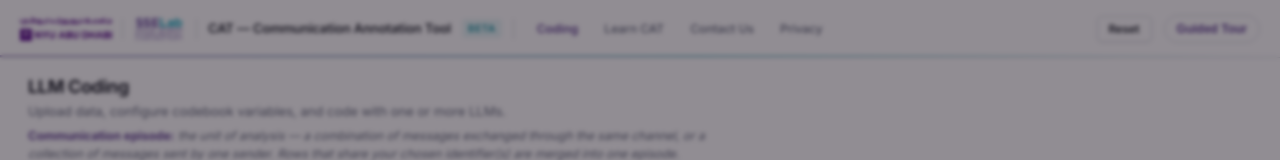
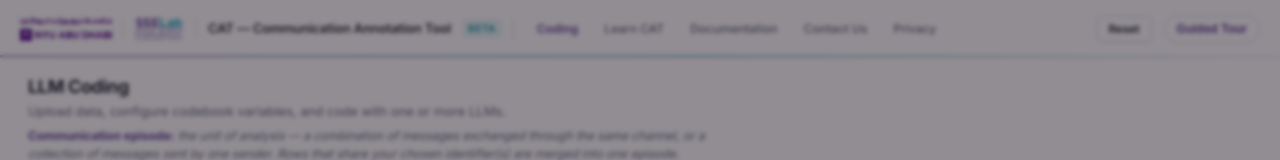
Before and after one commit to jeongk31/ssel_llm_tool, a Next.js app in the folder frontend/: page / in a window 1280 px wide. Shown: the top 160 px of the page. Built offline with nearby package versions, Linux system fonts and the light colour scheme.

Commit message:
Add research documentation tab (#19)

```diff
--- a/frontend/src/app/globals.css
+++ b/frontend/src/app/globals.css
@@ -303,6 +303,37 @@ body{
 .contact-err{color:var(--bad);font-size:12.5px}
 .contact-sent{color:var(--good,#16a34a);font-size:13.5px;font-weight:600;margin-top:12px}
 @media(max-width:560px){.contact-row{grid-template-columns:1fr}}
+
+/* Documentation papers */
+.documentation-body{max-width:1080px;margin:0 auto}
+.documentation-list{display:flex;flex-direction:column;gap:18px}
+.documentation-paper{
+  background:var(--surface);border:1px solid var(--border);border-radius:10px;
+  padding:24px 26px;box-shadow:0 2px 10px rgba(0,0,0,.04);
+}
+.documentation-paper-type{
+  display:inline-flex;align-items:center;margin-bottom:10px;padding:3px 8px;
+  border-radius:999px;background:var(--purple-bg);color:var(--purple);
+  font-size:10.5px;font-weight:700;text-transform:uppercase;letter-spacing:.04em;
+}
+.documentation-paper h2{
+  max-width:900px;font-size:19px;line-height:1.35;letter-spacing:-.015em;color:var(--text);
+}
+.documentation-paper h3{
+  margin-top:18px;margin-bottom:7px;font-size:11px;font-weight:700;
+  text-transform:uppercase;letter-spacing:.05em;color:var(--text-3);
+}
+.documentation-paper p{font-size:13.5px;line-height:1.75;color:var(--text-2)}
+.documentation-paper-actions{display:flex;align-items:center;margin-top:18px}
+.documentation-link-pending{
+  display:inline-flex;padding:6px 10px;border:1px solid var(--border);border-radius:6px;
+  background:var(--bg);font-size:12px;font-weight:600;color:var(--text-3);
+}
+@media(max-width:640px){
+  .documentation-body{padding:16px}
+  .documentation-paper{padding:18px}
+  .documentation-paper h2{font-size:17px}
+}
 
 /* demo placeholder (shown until the video file exists) */
 .demo-placeholder{display:flex;flex-direction:column;align-items:center;justify-content:center;gap:8px;
--- a/frontend/src/app/page.tsx
+++ b/frontend/src/app/page.tsx
@@ -965,7 +965,7 @@ function buildSlotPayload(slot: ModelSlot) {
 // ── Component ─────────────────────────────────────────────────────────────────
 
 export default function Home() {
-  const [activeTool, setActiveTool] = useState<"coding" | "instructions" | "contact">("coding");
+  const [activeTool, setActiveTool] = useState<"coding" | "instructions" | "documentation" | "contact">("coding");
   const [analyticsConsent, setAnalyticsConsent] = useState<"loading" | "undecided" | "accepted" | "rejected">("loading");
   const [tourOpen, setTourOpen] = useState(false);
   const [showWelcome, setShowWelcome] = useState(false);
@@ -1946,7 +1946,11 @@ export default function Home() {
       setRunComplete(s.runComplete as { total_rows: number; coded_rows: number; file_path: string } | null);
       setValidationReport(s.validationReport as ValidationReport | null);
       const restoredTool = s.activeTool;
-      setActiveTool(restoredTool === "instructions" || restoredTool === "contact" ? restoredTool : "coding");
+      setActiveTool(
+        restoredTool === "instructions" || restoredTool === "documentation" || restoredTool === "contact"
+          ? restoredTool
+          : "coding",
+      );
       setUploadAvailability(s.uploadAvailability as UploadAvailability);
       setUploadMeta(s.uploadMeta as StoredUploadMetadata | null);
       setUploadError(s.uploadError as string);
@@ -3059,6 +3063,7 @@ ${PDF_WATERMARK_HTML}
           <div className="topbar-tabs">
             <button className={`topbar-tab ${activeTool === "coding" ? "active" : ""}`} onClick={() => setActiveTool("coding")}>Coding</button>
             <button className={`topbar-tab ${activeTool === "instructions" ? "active" : ""}`} onClick={() => setActiveTool("instructions")}>Learn CAT</button>
+            <button className={`topbar-tab ${activeTool === "documentation" ? "active" : ""}`} onClick={() => setActiveTool("documentation")}>Documentation</button>
             <button className={`topbar-tab ${activeTool === "contact" ? "active" : ""}`} onClick={() => setActiveTool("contact")}>Contact Us</button>
             <button className="topbar-tab" onClick={() => { setShowWelcome(false); setAnalyticsConsent("undecided"); }}>Privacy</button>
           </div>
@@ -3808,6 +3813,44 @@ ${PDF_WATERMARK_HTML}
 
           {activeTool === "instructions" && <Instructions />}
 
+          {activeTool === "documentation" && (
+            <div className="tool-page active">
+              <div className="tool-header">
+                <div>
+                  <h1>Documentation</h1>
+                  <p className="tool-desc">Research papers describing CAT and the methodology behind LLM-based coding of experimental communication.</p>
+                </div>
+              </div>
+              <div className="tool-body documentation-body">
+                <div className="documentation-list">
+                  <article className="documentation-paper">
+                    <div className="documentation-paper-type">Methodology paper</div>
+                    <h2>Are LLMs reliable coders of communication content in economic experiments?</h2>
+                    <h3>Abstract</h3>
+                    <p>
+                      Analysis of free-form communication from experiments has largely relied on manual coding by research assistants (RAs), a costly and time-consuming process. We outline an easily implemented method for coding communication data using large language models (LLMs) and propose a novel standard for evaluating the performance of LLM-based coding (“reliability”). Using data from three published articles, we find that LLM-based coding meets our two reliability conditions: (1) differences between LLM-based and RA-based coding are no larger than differences between the RA-based and original coding and (2) the LLM-based coding largely replicates qualitative conclusions from the original papers. That said, there are cases where the LLM-based coding agrees poorly with the RA-based coding or fails to replicate statistical results from the original papers. We demonstrate that these problems can be ameliorated with better prompt design. We conclude that use of LLMs can reduce research costs and time without sacrificing reliability, making content analysis a more accessible tool for experimental economists. However, only with a combination of test coding by RAs and prompt design by researchers can we avoid significant problems with LLM-based coding, highlighting the continued importance of human input.
+                    </p>
+                    <div className="documentation-paper-actions">
+                      <a className="btn btn-primary btn-sm" href="https://archive.nyu.edu/handle/2451/75820" target="_blank" rel="noopener noreferrer">View paper</a>
+                    </div>
+                  </article>
+
+                  <article className="documentation-paper">
+                    <div className="documentation-paper-type">CAT paper</div>
+                    <h2>CAT: An LLM-based Tool for Content Analysis in Experimental Economics</h2>
+                    <h3>Abstract</h3>
+                    <p>
+                      We introduce the Communication Annotation Tool (CAT), an LLM-based tool for content analysis. CAT is intended to analyze free-form communication from economic experiments, accommodating a wide variety of communication structures. We describe CAT’s features including a broad array of customization options and a template for developing a coding manual. A detailed guide for using CAT is provided, including a step-by-step demonstration showing how CAT is used to quantify the content of communication from an experimental dataset. CAT is designed for easy monitoring of the coding process which ensures replicability of the communication coding method and simplifies identification and resolution of problems. We conclude by discussing CAT’s limitations and issues that users should keep in mind.
+                    </p>
+                    <div className="documentation-paper-actions">
+                      <span className="documentation-link-pending">Paper link forthcoming</span>
+                    </div>
+                  </article>
+                </div>
+              </div>
+            </div>
+          )}
+
           {activeTool === "contact" && (
             <div className="tool-page active">
               <div className="tool-header">
```
